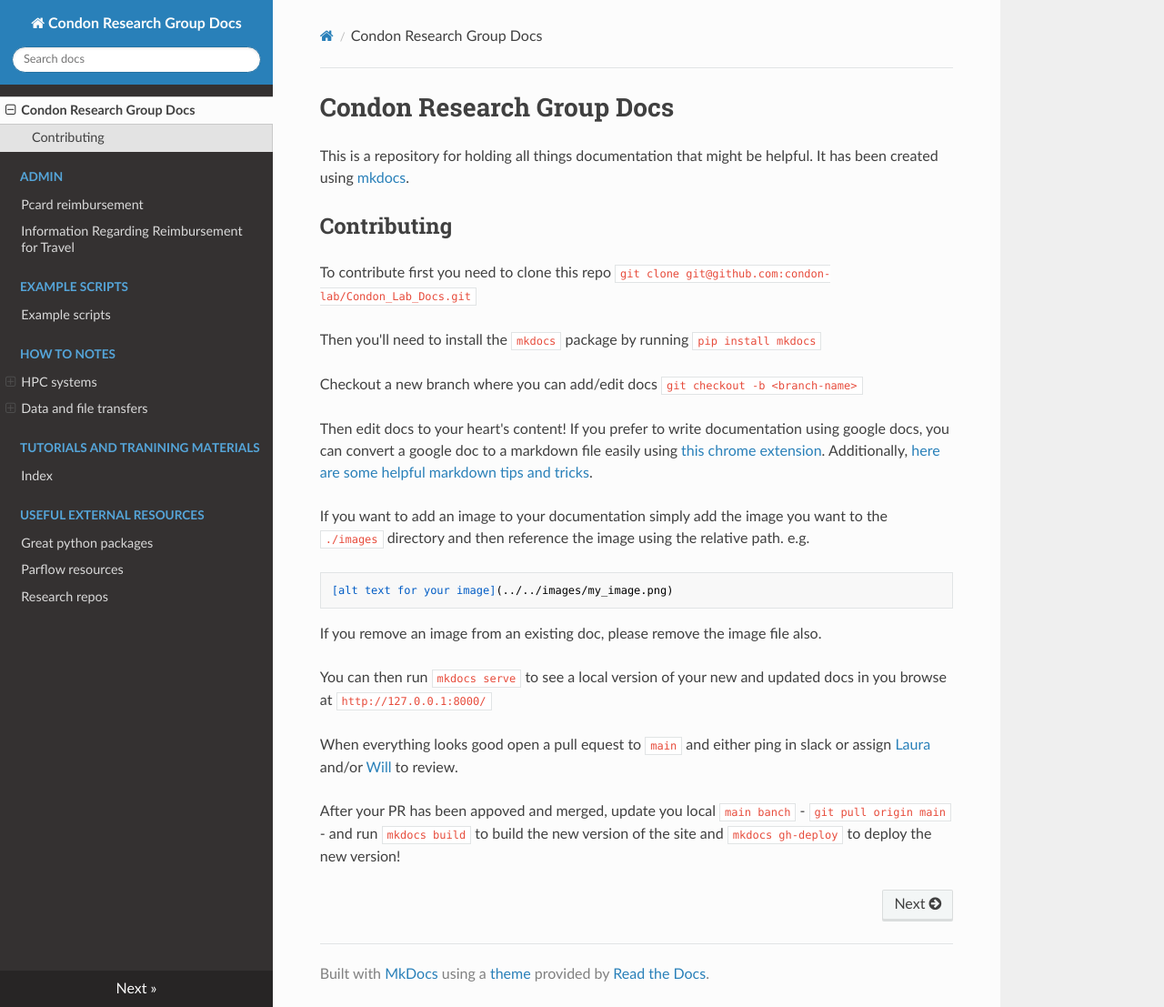
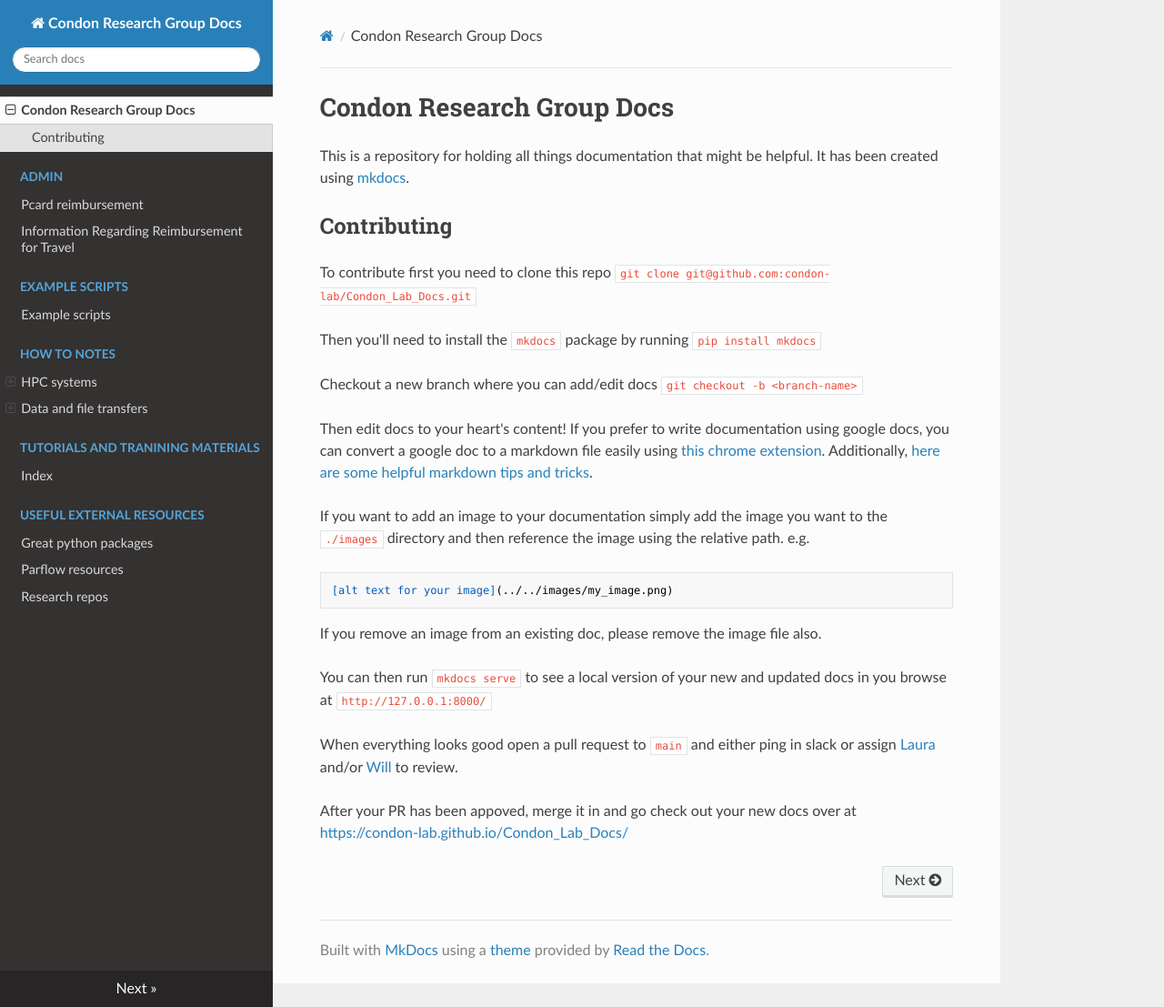
Before and after one commit to westb2/Condon_Lab_Docs, an MkDocs documentation site: the page built from docs/index.md, in a window 1280 px wide and 1107 px high. Shown: the whole window at 91% size. Built offline with MkDocs 1.6.1, drawn with Linux system fonts in a browser that asks for light colours; nearby versions of some CDN libraries.

Commit message:
update guidlines for contributing (#3)
Co-authored-by: Will Lytle <will@vpn12-client-172-20-205-92.princeton.edu>

```diff
--- a/docs/index.md
+++ b/docs/index.md
@@ -23,6 +23,6 @@ If you remove an image from an existing doc, please remove the image file also.
 
 You can then run `mkdocs serve` to see a local version of your new and updated docs in you browse at `http://127.0.0.1:8000/`
 
-When everything looks good open a pull equest to `main` and either ping in slack or assign [Laura](https://github.com/lecondon) and/or [Will](https://github.com/welytle) to review.
+When everything looks good open a pull request to `main` and either ping in slack or assign [Laura](https://github.com/lecondon) and/or [Will](https://github.com/welytle) to review.
 
-After your PR has been appoved and merged, update you local `main banch` - `git pull origin main` - and run `mkdocs build` to build the new version of the site and `mkdocs gh-deploy` to deploy the new version!
+After your PR has been appoved, merge it in and go check out your new docs over at [https://condon-lab.github.io/Condon_Lab_Docs/](https://condon-lab.github.io/Condon_Lab_Docs/)
```
